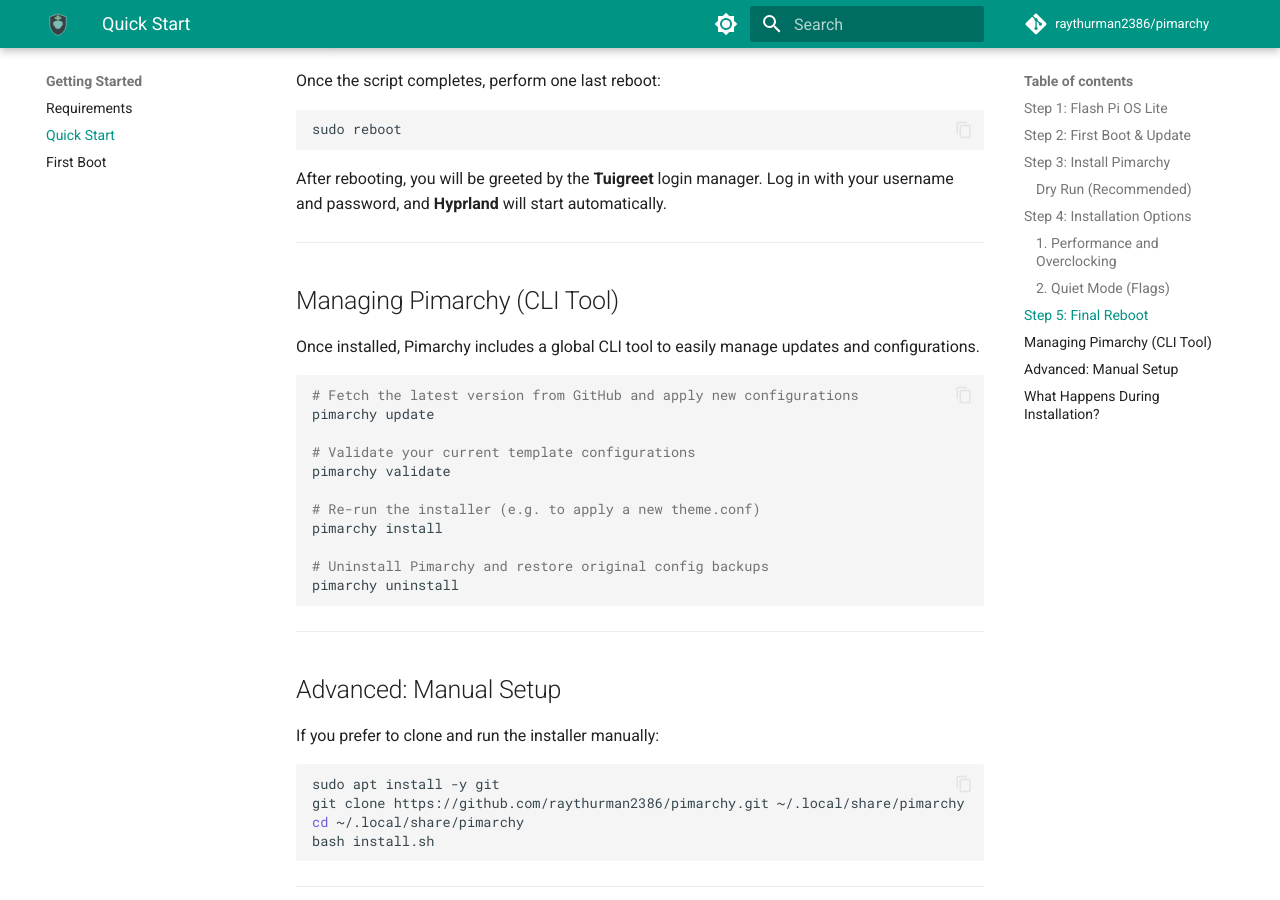
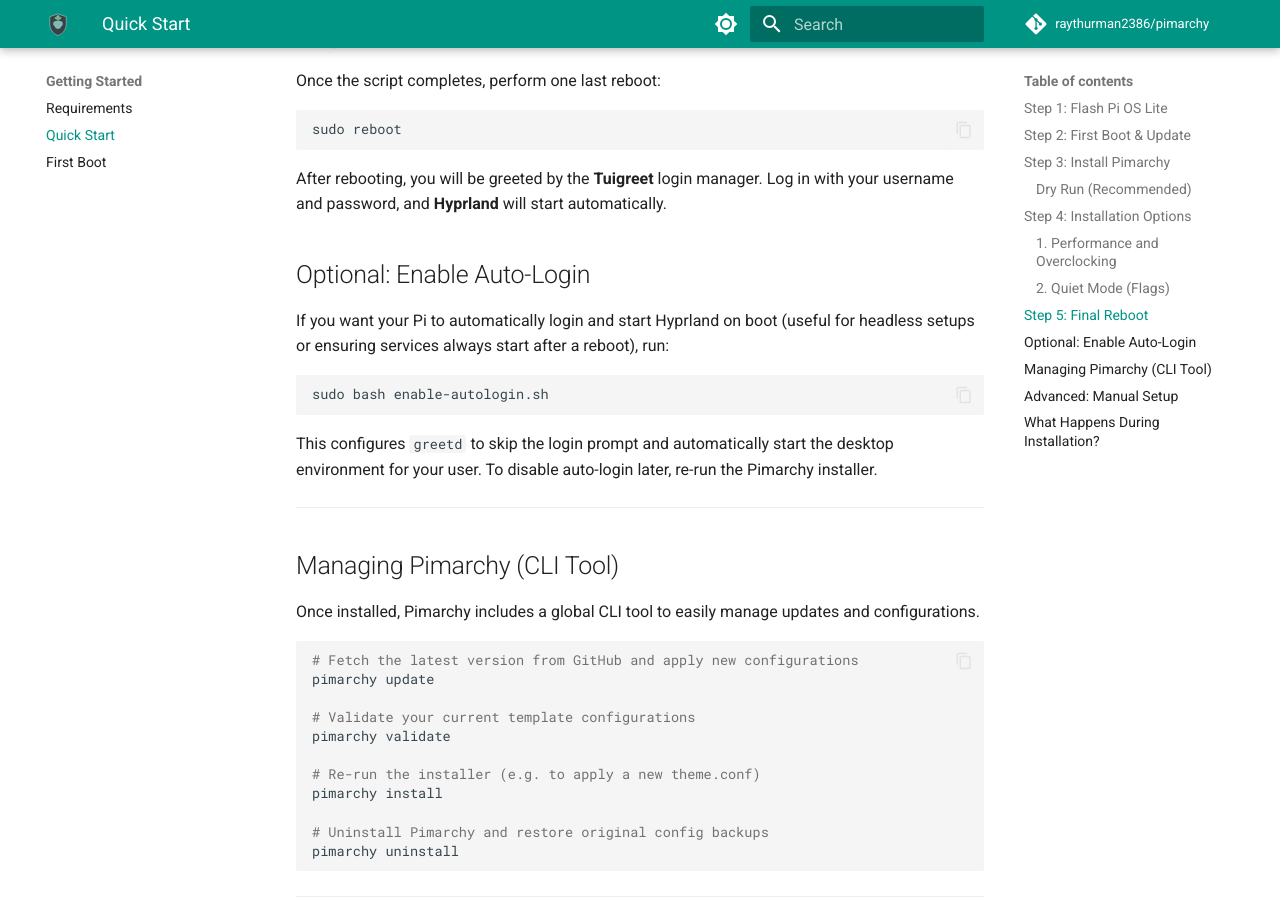
Before and after one commit to raythurman2386/pimarchy, an MkDocs documentation site: the page built from docs/getting-started/installation.md, in a window 1280 px wide and 900 px high, scrolled down 2067 px. Built offline with MkDocs 1.6.1 and Material for MkDocs 9.7.7, drawn with Linux system fonts in a browser that asks for light colours; comment, search, counter and statistics services are not loaded.

Commit message:
feat: add autologin script for greetd
- Create enable-autologin.sh script to configure automatic login
- Update README.md with autologin instructions
- Update docs/getting-started/installation.md with autologin section

This allows users to skip the login prompt on boot, useful for headless
setups or ensuring services always start after a reboot.

````diff
--- a/docs/getting-started/installation.md
+++ b/docs/getting-started/installation.md
@@ -76,6 +76,16 @@
 
 After rebooting, you will be greeted by the **Tuigreet** login manager. Log in with your username and password, and **Hyprland** will start automatically.
 
+## Optional: Enable Auto-Login
+
+If you want your Pi to automatically login and start Hyprland on boot (useful for headless setups or ensuring services always start after a reboot), run:
+
+```bash
+sudo bash enable-autologin.sh
+```
+
+This configures `greetd` to skip the login prompt and automatically start the desktop environment for your user. To disable auto-login later, re-run the Pimarchy installer.
+
 ---
 
 ## Managing Pimarchy (CLI Tool)
````
Also changed, not shown: README.md (+11 -0 lines), 1 other file.
